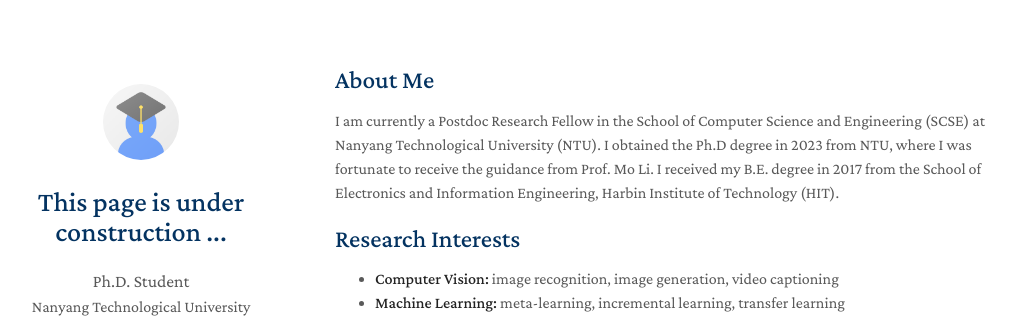
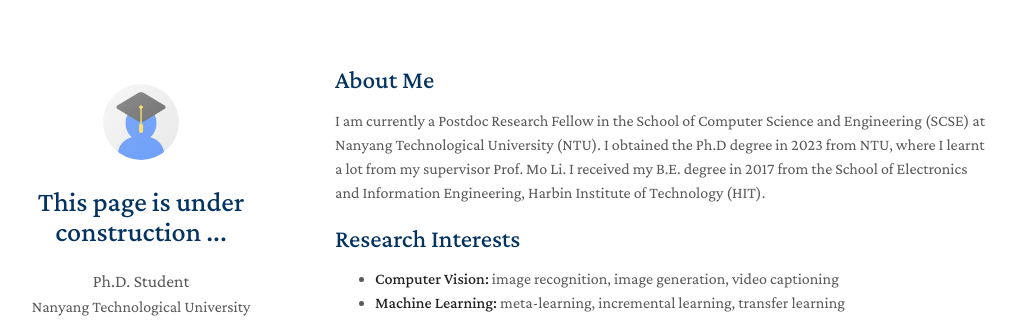
Before and after one commit to yanbozhang003/yanbozhang003.github.io, a Jekyll site: the page built from index.md, in a window 1280 px wide and 1264 px high. Shown: the top 324 px of the window, without its empty margins (135-1150 px from the left). Built offline with Jekyll 4.4.1, drawn with Linux system fonts in a browser that asks for light colours; nearby versions of some CDN libraries; a style sheet for code colours, icons or effects is not loaded; our own code applies the rules of GitHub Pages for plain Markdown files.

Commit message:
Update index.md

```diff
--- a/index.md
+++ b/index.md
@@ -5,7 +5,7 @@
 ## About Me
 
 I am currently a Postdoc Research Fellow in the School of Computer Science and Engineering (SCSE) at Nanyang Technological University (NTU).
-I obtained the Ph.D degree in 2023 from NTU, where I was fortunate to receive the guidance from Prof. Mo Li.
+I obtained the Ph.D degree in 2023 from NTU, where I learnt a lot from my supervisor Prof. Mo Li.
 I received my B.E. degree in 2017 from the School of Electronics and Information Engineering, Harbin Institute of Technology (HIT).
 
 ## Research Interests
```
